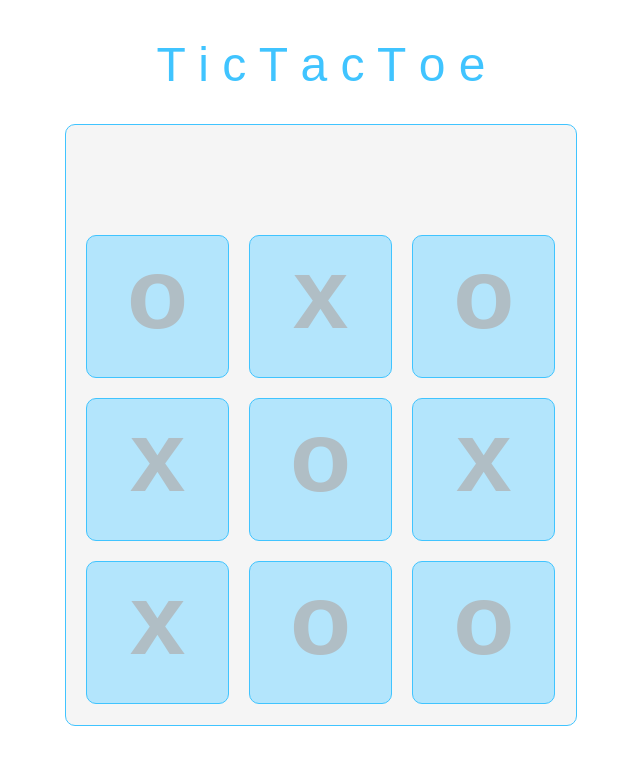
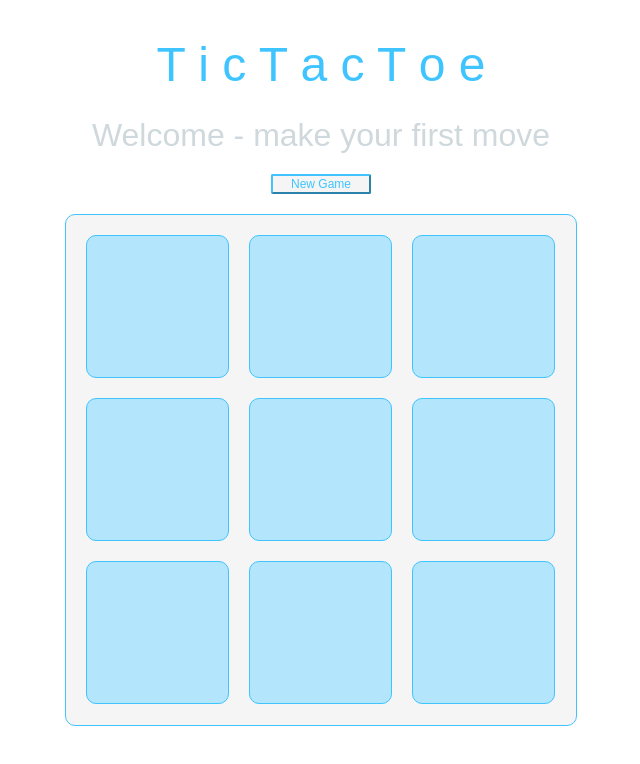
Before and after one commit to Deanb100/tictactoe, a plain HTML site: page index.html in a window 1280 px wide. Shown: the whole page, without its empty margins (319-959 px from the left). Drawn offline with nearby package versions, Linux system fonts and the light colour scheme.

Commit message:
Minimal viable product - fully functional

```diff
--- a/index.html
+++ b/index.html
@@ -12,9 +12,13 @@
 
 <h1>  T i c     T a c     T o e  </h1>
 
-<h2 id = "messageDisplay"</h2>
+<div id = "messageDisplay">Welcome - make your first move</div>
+
+<input type="button" value="New Game" id = "resetButton" onClick="window.location.reload()">
+
 
 <div class = "board" id = "container"</div>
+
 
 <script src="https://cdnjs.cloudflare.com/ajax/libs/jquery/3.1.1/jquery.js"></script>
 <script src="tictactoe.js"></script>
--- a/style.css
+++ b/style.css
@@ -13,8 +13,8 @@ h1 {
   font-weight: normal;
 }
 
-h2 {
-  margin-bottom: 50px;
+#messageDisplay {
+  margin-bottom: 20px;
   color: #cfd8dc;
   font-size: 2em;
   font-weight: normal;
@@ -27,7 +27,7 @@ h2 {
   border: 1px solid #40c4ff;
   text-align: center;
   padding: 10px;
-  padding-top: 100px;
+  /*padding-top: 100px;*/
   border-radius: 10px;
   background-color: #f5f5f5;
   font-family: arial;
@@ -50,3 +50,14 @@ h2 {
   margin: 10px;
   color: #b0bec5;
 }
+
+#resetButton {
+  margin: 0px 0px 20px 0px;
+  width: 100px;
+  height: 20px;
+  border-radius: 2px;
+  background-color: #f5f5f5;
+  color: #40c4ff;
+  border-color: #40c4ff;
+  font-size: 0.75em;
+}
--- a/tictactoe.js
+++ b/tictactoe.js
@@ -1,12 +1,20 @@
-console.log('working');
+// Tic Tac Toe Game in Javascript - with some use of jquery
+//
+// Approach:
+//    - Game board is drawn on the fly via jquery methods - creating 9 cells as divs with a unique id and data-index
+//    - Users click on the 9 cells of the board to position their X or O
+//    - User selections are captured via jquery click method and stored in a one dimensional array - 'board'
+//    - There are 8 possible combinations of three cells that are possible win cases - these are stored in 2 dimensional array 'winCases'
+//    - After each turn the program redraws the board and checks for an outcome - winner, tie or continue with next move
+//    - This involves the win cases (array) being compared to the board (array) for possible matches / outcomes
+//    - If there has been no win and all 9 cells have been selected by a user then the outcome is a Tie.
+//    - A button is provided to start a new game (refresh the browser page)
 
+// Array for each location on the board from 0 to 8
+// Used to store x and o for display on board
+var board = ['','','','','','','','','']
 
-
-// array for each location on the board from 0 to 8
-//   Indext will correspond with div ids for each sqare
-var board = ['o','x','o','x','o','x','x','o','o']
-
-// array for win cases (corresponds with ids for squares - divs)
+// Array for win case positions (corresponds with ids for squares - divs)
 var winCases = [[2,4,6],
                 [0,4,8],
                 [0,1,2],
@@ -20,55 +28,40 @@ var winCases = [[2,4,6],
 // Set default (first turn) piece to 'X'
 var piece = 'x';
 
-// Insert function to capture click event, check valid square clicked and then use to call all other functions
-
-// container.addEventListener('click',clickHandler);
+// Capture click event
 
 $('.board').on('click',function(event) {
 
-// function clickHandler(event)
+  console.log(event.target.getAttribute('data-index'));
+  var indexClicked = event.target.getAttribute('data-index');
+  board[indexClicked]=piece;
 
-  // Capture id of square clicked  (*** fix up syntax here ***)
+
+  // For debugging purposes - this logs the cell clicked including the data attribute and current value
   console.log(event.target);
 
-  // If square (board array index) already has a piece then do nothing
-  // if (board[id] === 'x' || board[id] === 'o') {
-  //   return false;
-  // }
-
-  // Alternate turns for players - first player uses crosses
+  // Alternate turns for players - first player uses x
   if (piece === 'x') {
     piece = 'o'
     } else {
     piece = 'x'
   }
 
-  // Clear the board
+  // Clear the board ready for redraw
   $('.board').empty();
 
-  // Redraw the board
+  // Redraw the board (after each move) appending 9 divs to a the board container
   for (var i = 0; i < board.length; i++) {
   $('.board').append( $('<div>').attr('data-index',i).text(board[i]))
   }
 
-  //  Call the function that places the piece (per turn) onto board (into array)
-  // placePiece(id,turn);
-
-  //  Call the function that updates display of DOM game board based on X or O
-  // updateDomBoard(board);
-
-  //  Call the function that checks to see if a winner and announces who the winner is
+  //  Call the function that checks to determine if any winners, tie or next turn
   checkForWinner();
-
-  document.getElementById('messageDisplay').innerHTML = outcome;
-
-
 
 })
 
 
-// Check for winner, tie or false unfinished
-// function checkForWinner(board) {
+// Check for winner, tie or next turn and display outcome to user
 function checkForWinner() {
   for (var i = 0; i < winCases.length; i++) {
     if (checkOneCase('x', i)) {
@@ -77,63 +70,32 @@ function checkForWinner() {
       break;
     } else if (checkOneCase('o', i)) {
       outcome = 'O Wins!';
-      console.log(outcome);
+      document.getElementById('messageDisplay').innerHTML = outcome;
       break;
     } else if (board.indexOf('') === -1) {
       outcome = 'A TIE - Have another go!';
-      console.log(outcome);
+      document.getElementById('messageDisplay').innerHTML = outcome;
       break;
     } else {
       outcome = 'Next turn...';
-      console.log(outcome);
+      document.getElementById('messageDisplay').innerHTML = outcome;
     }
   }
 }
 
+// Function to check if there are matches in the board array with one of the 8 win cases
 function checkOneCase(token, i) {
   var result = board[(winCases[i][0])] === token && board[(winCases[i][1])] === token && board[(winCases[i][2])] === token
   return result;
 }
 
-
-// Draw board for the first time
+// Draw the board for the first time
 for (var i = 0; i < board.length; i++) {
   $('.board').append( $('<div>').attr('data-index',i).text(board[i]))
 }
 
 
-// } if (board.indexOf('') === -1) {
-//       console.log('TIE !!');
-//   } else {
-//     console.log("Now Result Yet");
-//   }
-// }
-//
+// Function to reset (refresh) triggered by button click (consider img call with empty href to force refresh?)
 
-// Function to take clicked (square) id and place piece on the board
-// function placePiece(id,piece) {
-
-  // Update Board array (source of truth) - note: array index is same as id for squares)
-// board[id] = piece;
-//   return true;
-// }
-
-
-// Function to update display of DOM game board based on X or O
-// function updateDomBoard(gameBoard) {
-//    for (i = 0; i < gameBoard.length; i++)
-//       if (gameBoard[i] === 'x') {
-//         // set class of square to display X icon / img
-//       } if (gameBoard[i] === 'o') {
-//         // set class of square to display O icon / img
-//       } else {
-//         // set class of square[i] to diplay default background / img (tbd)
-//       }
-//     return true;
-// }
-
-
-
-
-
-// Function to reset (refresh) triggered by button click (consider img call with empty href to force refresh?)
+// Clear the board ready for redraw
+// There is button with id = resetButton in the html to reset game - by refreshing browser page
```
Also changed, not shown: 1 other file.
